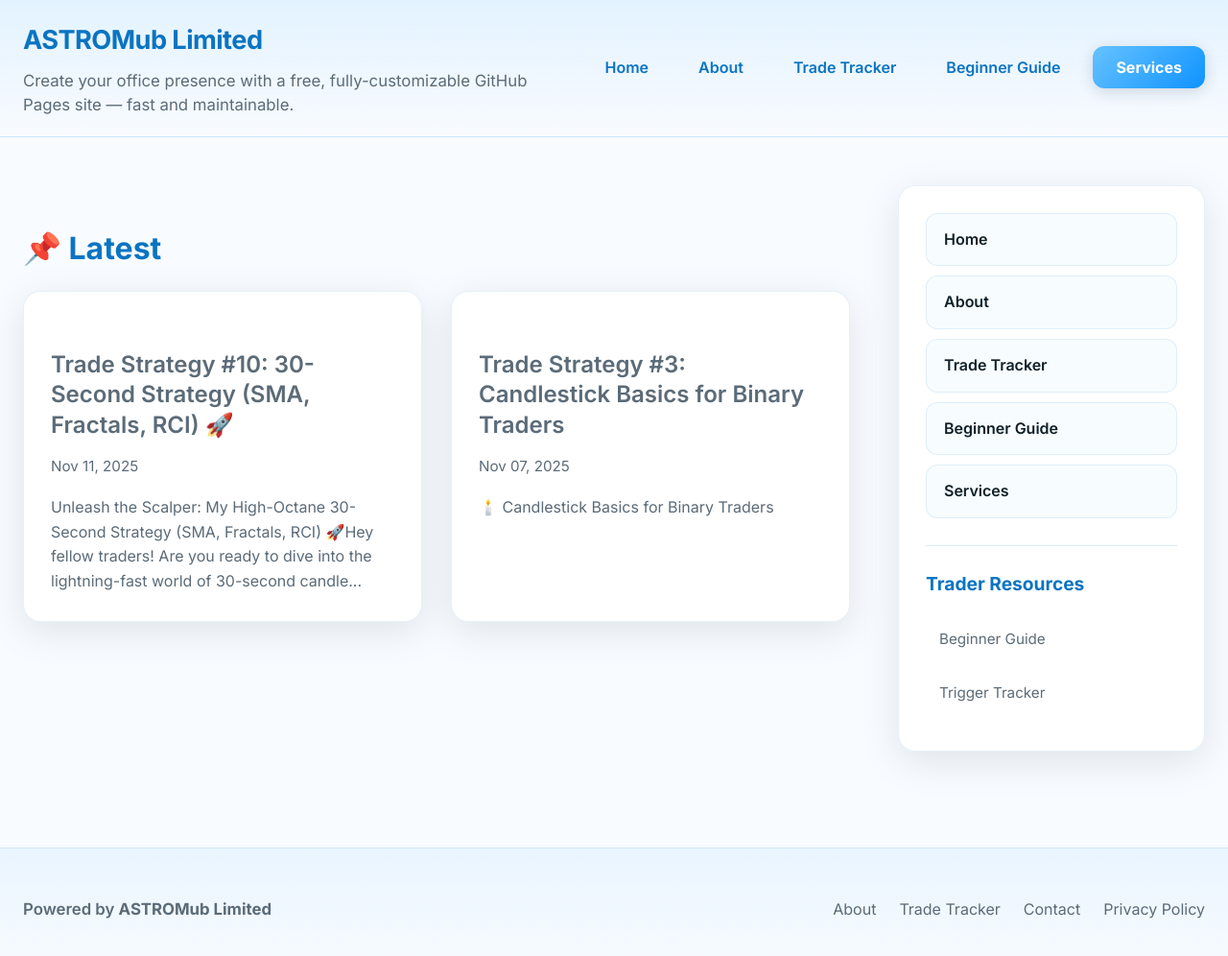
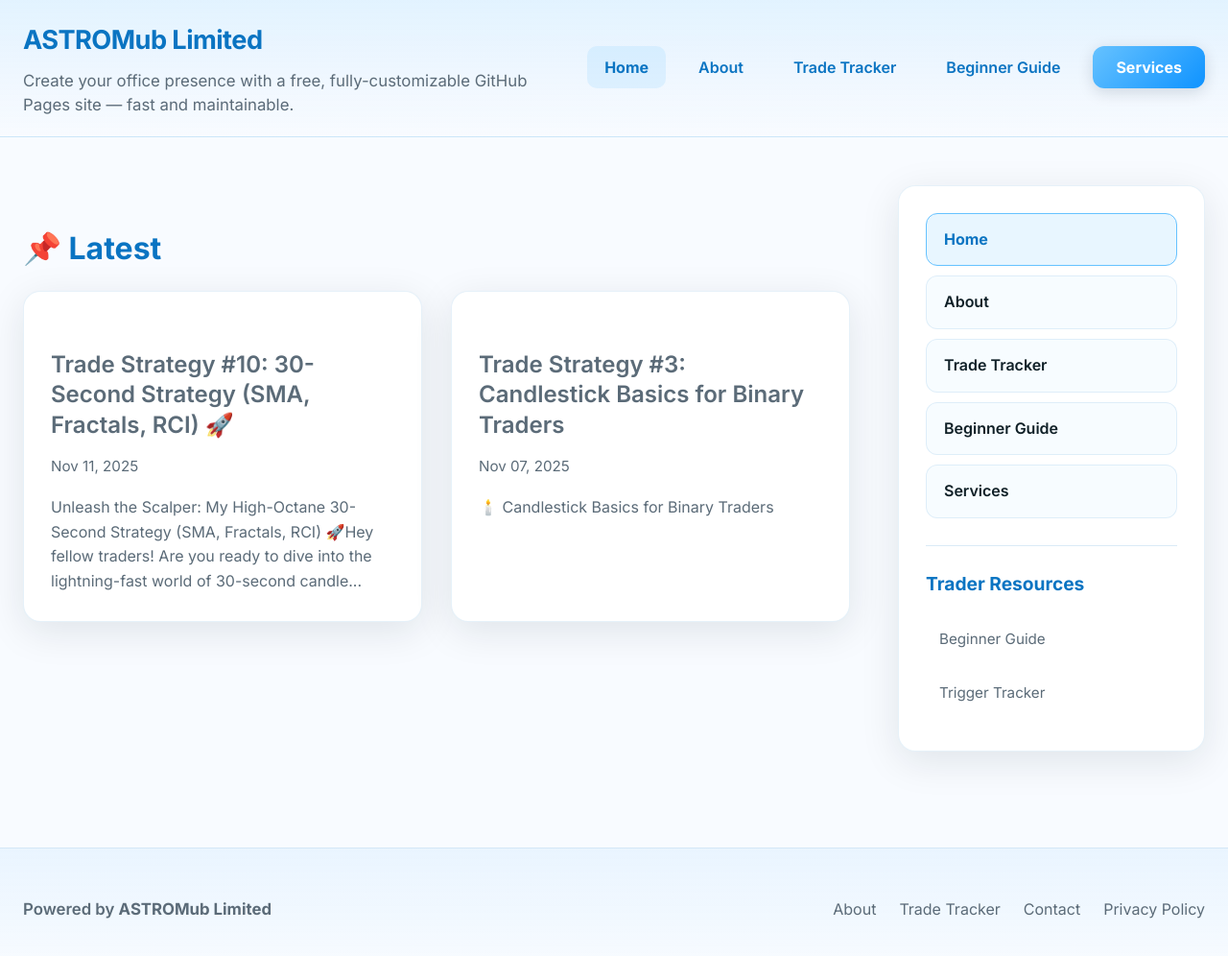
Before and after one commit to astromub/silver-umbrella, a Jekyll site: the page built from index.md, in a window 1280 px wide and 1011 px high. Shown: the top 996 px of the window at 96% size. Built offline with Jekyll 4.4.1, drawn with Linux system fonts in a browser that asks for light colours.

Commit message:
Update style.css

```diff
--- a/assets/style.css
+++ b/assets/style.css
@@ -463,3 +463,18 @@ body{
 .text-center{text-align:center}
 .mt-0{margin-top:0}
 .mb-0{margin-bottom:0}
+
+/* Active navigation states */
+.site-nav a.active,
+.sidebar nav a.active {
+  background: rgba(102,194,255,0.15) !important;
+  color: var(--brand) !important;
+  font-weight: 700 !important;
+  border-color: var(--accent) !important;
+}
+
+.site-nav .btn-services.active {
+  background: linear-gradient(135deg, #0f93ff, var(--accent)) !important;
+  color: #fff !important;
+  box-shadow: 0 6px 20px rgba(6,30,44,0.2) !important;
+}
```
